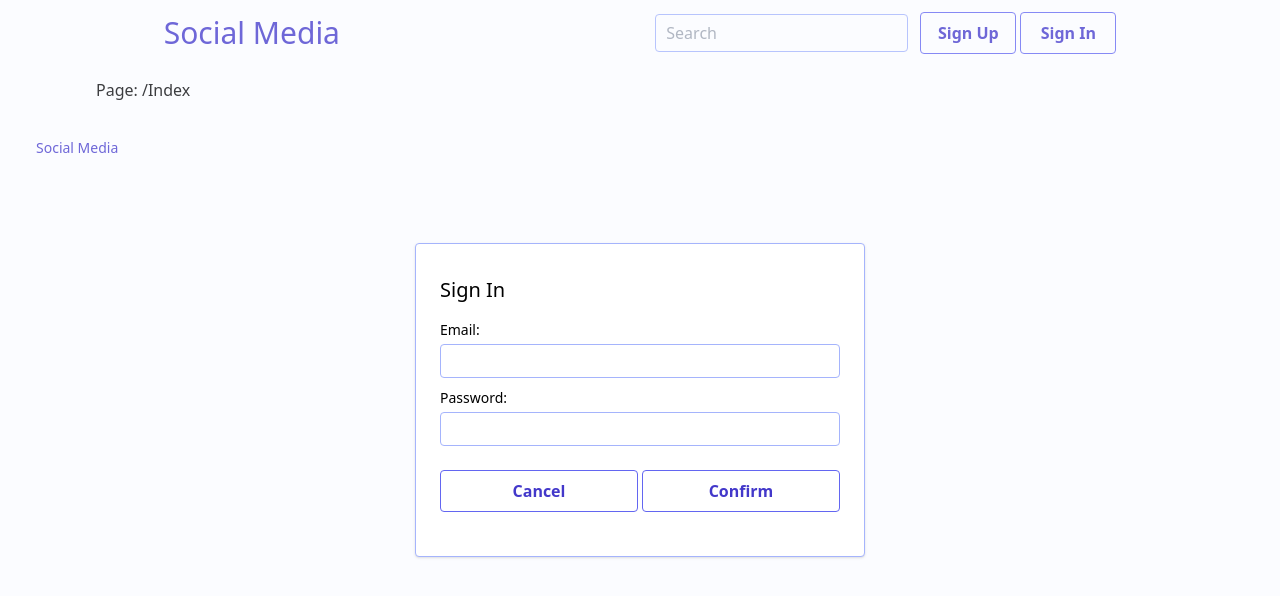
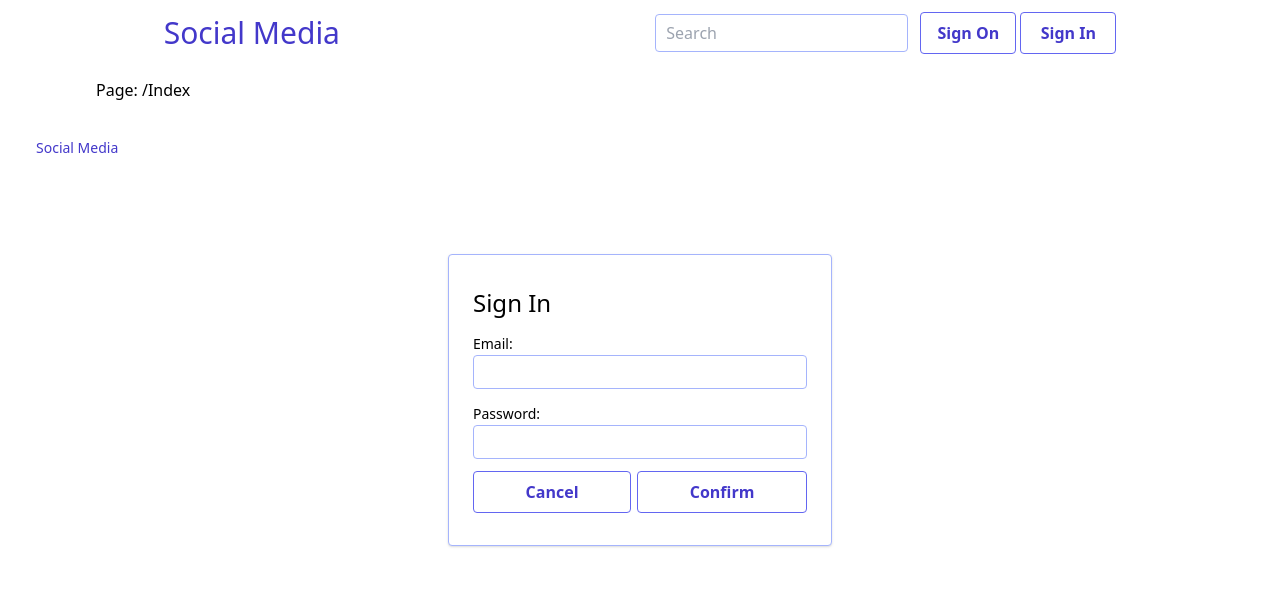
Before and after one commit to JosSebastian/social, a Nuxt app: page / in a window 1280 px wide. Both pictures are taken after a click on the button "Sign In". Shown: the top 596 px of the page. Built offline with nearby package versions, Linux system fonts and the light colour scheme.

Commit message:
authentication ui restructuring

```diff
--- a/components/Authentication.vue
+++ /dev/null
@@ -1,105 +0,0 @@
-<script lang="ts" setup>
-const props = defineProps({
-  sign: Boolean,
-});
-const action = props.sign ? "Sign In" : "Sign Up";
-const visibility = ref(false);
-const changeVisibility = () => {
-  visibility.value = !visibility.value;
-};
-</script>
-
-<template>
-  <div>
-    <!-- User Visibility -->
-    <button v-on:click="changeVisibility()">{{ action }}</button>
-    <!-- User -->
-    <div
-      v-if="visibility"
-      class="w-screen h-screen fixed top-0 left-0 bg-indigo-50 bg-opacity-25 flex justify-center items-center"
-    >
-      <div
-        class="px-6 py-8 relative rounded shadow flex flex-col gap-3 bg-white border border-indigo-300"
-      >
-        <h3 class="text-xl">{{ action }}</h3>
-        <!-- User Information -->
-        <div class="min-w-[25rem] flex flex-col gap-1.5">
-          <!-- User Identification -->
-          <div v-if="!sign">
-            <label
-              for="identification"
-              class="block mx-0 my-1 text-sm font-medium"
-              >Identification:</label
-            >
-            <input
-              type="email"
-              id="identification"
-              class="block w-full px-2.5 py-1.5 caret-indigo-700 text-sm outline-none rounded border border-indigo-300 focus:border-indigo-500 focus:ring-indigo-500"
-              required
-            />
-          </div>
-          <!-- User Name -->
-          <div v-if="!sign" class="w-full flex flex-row justify-around gap-1.5">
-            <!-- User First Name -->
-            <div class="flex flex-col grow">
-              <label for="first" class="block mx-0 my-1 text-sm font-medium"
-                >First Name:</label
-              >
-              <input
-                type="text"
-                id="first"
-                class="w-full px-2.5 py-1.5 flex grow caret-indigo-700 text-sm outline-none rounded border border-indigo-300 focus:border-indigo-500 focus:ring-indigo-500"
-                required
-              />
-            </div>
-            <!-- User Last Name -->
-            <div class="flex flex-col grow">
-              <label for="last" class="block mx-0 my-1 text-sm font-medium"
-                >Last Name:</label
-              >
-              <input
-                type="text"
-                id="first"
-                class="w-full px-2.5 py-1.5 flex grow caret-indigo-700 text-sm outline-none rounded border border-indigo-300 focus:border-indigo-500 focus:ring-indigo-500"
-                required
-              />
-            </div>
-          </div>
-
-          <!-- User Email -->
-          <div>
-            <label for="email" class="block mx-0 my-1 text-sm font-medium"
-              >Email:</label
-            >
-            <input
-              type="email"
-              id="email"
-              class="block w-full px-2.5 py-1.5 caret-indigo-700 text-sm outline-none rounded border border-indigo-300 focus:border-indigo-500 focus:ring-indigo-500"
-              required
-            />
-          </div>
-          <!-- User Password -->
-          <div>
-            <label for="password" class="block mx-0 my-1 text-sm font-medium"
-              >Password:</label
-            >
-            <input
-              type="password"
-              id="password"
-              class="block w-full px-2.5 py-1.5 caret-indigo-700 text-sm outline-none rounded border border-indigo-300 focus:border-indigo-500 focus:ring-indigo-500"
-              required
-            />
-          </div>
-        </div>
-        <!-- User Functions -->
-        <div class="m-0 my-3 flex flex-row gap-1">
-          <button v-on:click="changeVisibility()" class="grow">Cancel</button>
-          <button class="grow">Confirm</button>
-        </div>
-      </div>
-    </div>
-  </div>
-</template>
-
-<style scoped>
-</style>
--- a/components/app/header.vue
+++ b/components/app/header.vue
@@ -20,33 +20,11 @@ const authenticated = ref(false);
       />
       <!-- User Authentication -->
       <div v-if="!authenticated" class="flex flex-row gap-1">
-        <Authentication v-bind:sign="false" />
-        <Authentication v-bind:sign="true" />
-      </div>
-      <div v-else>
-        <button>Sign Out</button>
+        <AuthenticationOn />
+        <AuthenticationIn />
       </div>
     </div>
   </div>
 </template>
 
-<style>
-button {
-  width: 6rem;
-  padding-top: 0.5rem;
-  padding-bottom: 0.5rem;
-  padding-left: 0.75rem;
-  padding-right: 0.75rem;
-  background-color: transparent;
-  color: #4338ca;
-  font-weight: 600;
-  border-radius: 0.25rem;
-  border-width: 1px;
-  border-color: #6366f1;
-}
-button:hover {
-  background-color: #6366f1;
-  color: #ffffff;
-  border-color: transparent;
-}
-</style>
+<style scoped></style>
--- /dev/null
+++ b/components/authentication/in.vue
@@ -0,0 +1,25 @@
+<script lang="ts" setup>
+const visibility = ref(false);
+const changeVisibility = () => {
+  visibility.value = !visibility.value;
+};
+</script>
+
+<template>
+  <div>
+    <CustomButton @click="changeVisibility">Sign In</CustomButton>
+    <CustomModal v-if="visibility">
+      <div class="flex flex-col gap-3">
+        <h3 class="text-2xl font-[450]">Sign In</h3>
+        <CustomInput label="Email:" type="email" />
+        <CustomInput label="Password:" type="password" />
+        <div class="flex flex-row gap-1.5">
+          <CustomButton v-on:click="changeVisibility()" class="grow">Cancel</CustomButton>
+          <CustomButton class="grow">Confirm</CustomButton>
+        </div>
+      </div>
+    </CustomModal>
+  </div>
+</template>
+
+<style scoped></style>
--- /dev/null
+++ b/components/authentication/on.vue
@@ -0,0 +1,30 @@
+<script lang="ts" setup>
+const visibility = ref(false);
+const changeVisibility = () => {
+  visibility.value = !visibility.value;
+};
+</script>
+
+<template>
+  <div>
+    <CustomButton @click="changeVisibility">Sign On</CustomButton>
+    <CustomModal v-if="visibility">
+      <div class="flex flex-col gap-3">
+        <h3 class="text-2xl font-[450]">Sign On</h3>
+        <CustomInput label="Identification" type="text" />
+        <div class="flex flex-row gap-1.5">
+          <CustomInput label="First Name:" type="text" />
+          <CustomInput label="Last Name:" type="text" />
+        </div>
+        <CustomInput label="Email:" type="email" />
+        <CustomInput label="Password:" type="password" />
+        <div class="flex flex-row gap-1.5">
+          <CustomButton v-on:click="changeVisibility()" class="grow">Cancel</CustomButton>
+          <CustomButton class="grow">Confirm</CustomButton>
+        </div>
+      </div>
+    </CustomModal>
+  </div>
+</template>
+
+<style scoped></style>
```
